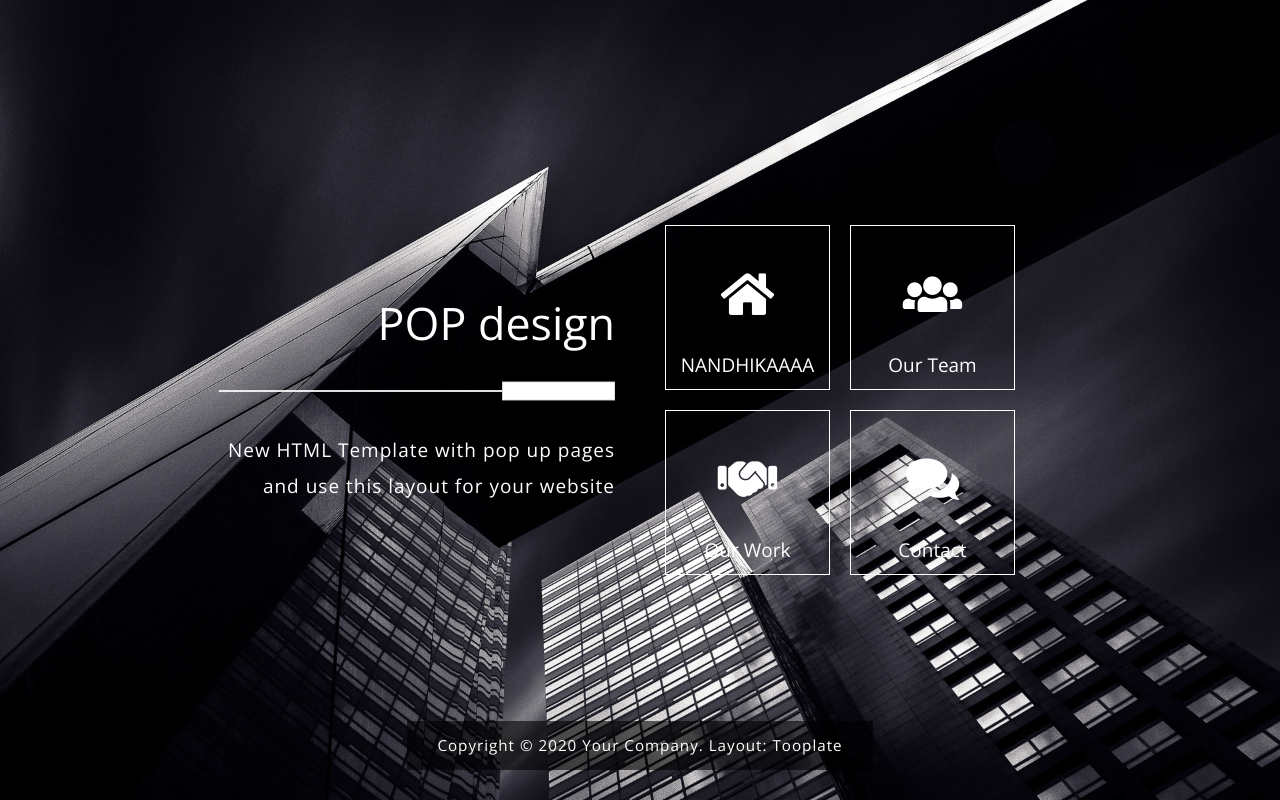
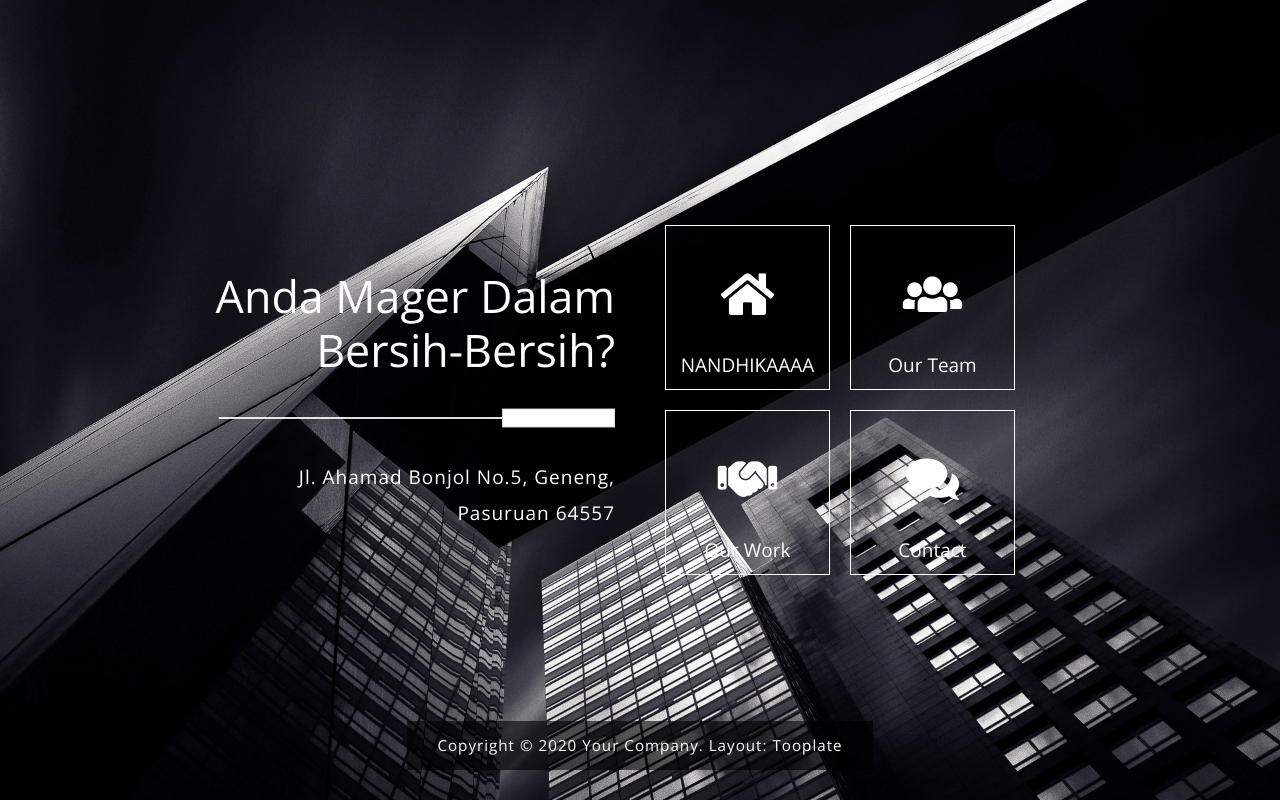
Before and after one commit to Nakakari/NKCleaningService, a plain HTML site: page index.html in a window 1280 px wide. Drawn offline with nearby package versions, Linux system fonts and the light colour scheme.

Commit message:
Update1
Alamat, nanti foto2 ganti juga

```diff
--- a/index.html
+++ b/index.html
@@ -4,7 +4,7 @@
     <meta charset="utf-8">
     <meta name="viewport" content="width=device-width, initial-scale=1">
 
-    <title>Pop HTML5 Template</title>
+    <title>Nandhika Cleaning Service</title>
 <!--
 
 Template 2097 Pop
@@ -32,9 +32,9 @@ http://www.tooplate.com/view/2097-pop
                 <div class="row">
                     <div class="col-sm-12 col-md-6 col-lg-6 col-md-col-xl-6 mb-md-0 mb-sm-4 mb-4 tm-site-header-col">
                         <div class="tm-site-header">
-                            <h1 class="mb-4">POP design</h1>
+                            <h1 class="mb-4">Anda Mager Dalam Bersih-Bersih?</h1>
                             <img src="img/underline.png" class="img-fluid mb-4">
-                            <p>New HTML Template with pop up pages and use this layout for your website</p>
+                            <p>Jl. Ahamad Bonjol No.5, Geneng, Pasuruan 64557</p>
                         </div>
                     </div>
                     <div class="col-sm-12 col-md-6 col-lg-6 col-xl-6">
```
